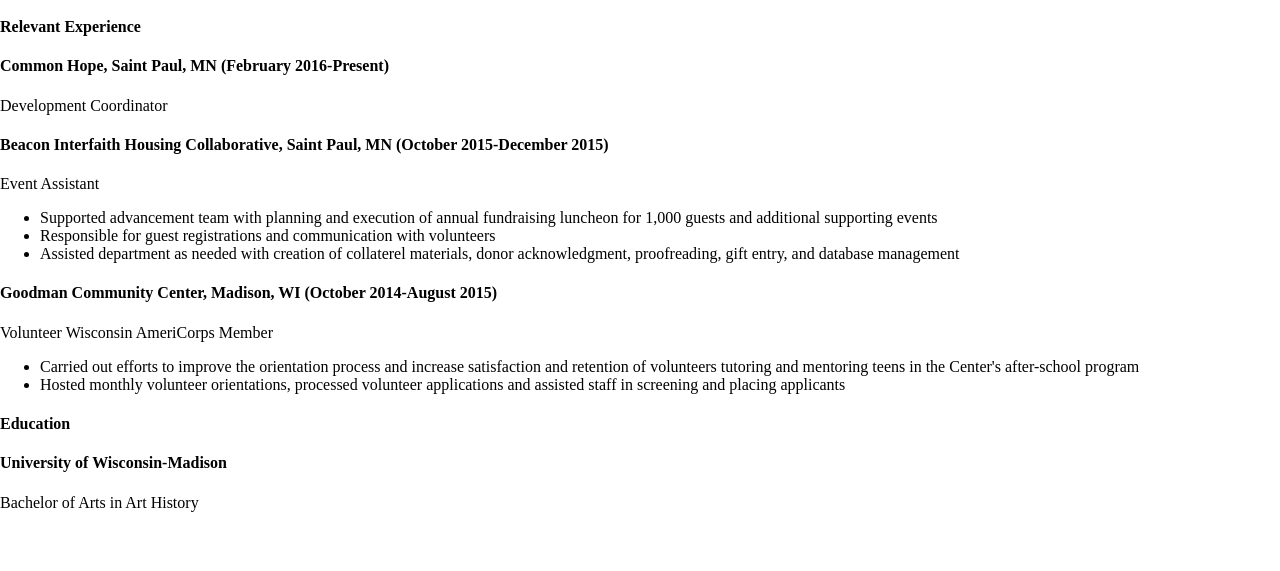
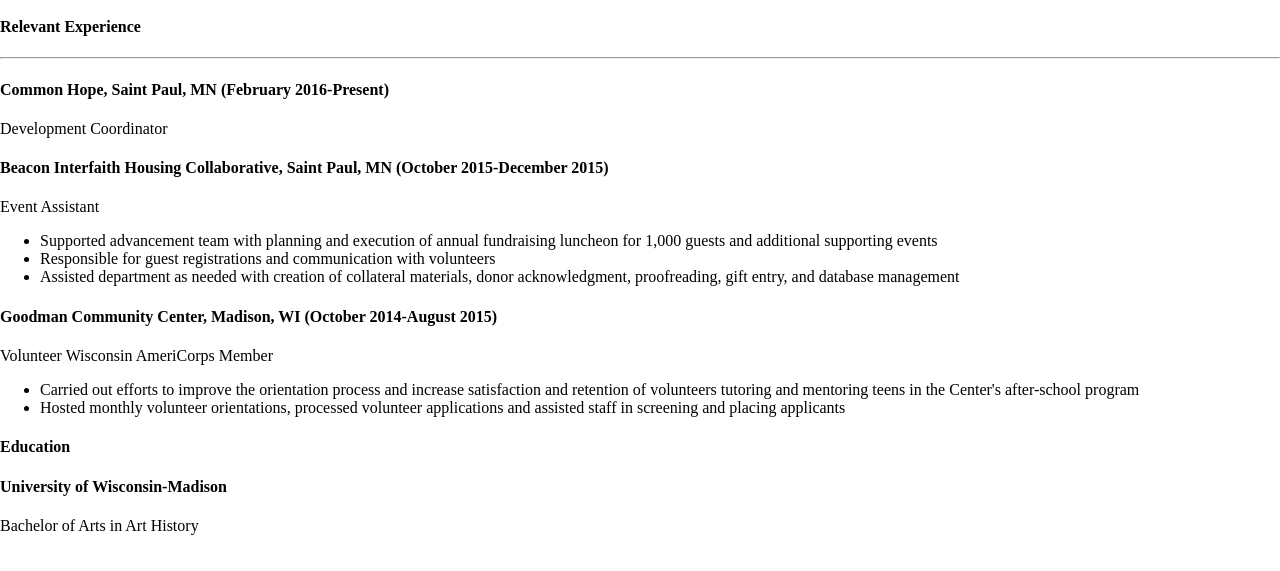
Before and after one commit to pwielgos/pwielgos.github.io, a plain HTML site: page index.html in a window 1280 px wide. Shown: the part 143-714 px from the top of the page. Drawn offline with Linux system fonts and the light colour scheme.

Commit message:
Update index.html

```diff
--- a/index.html
+++ b/index.html
@@ -13,6 +13,7 @@
       <h4 class="address-block">(630) 621-8819, paigewielgos@gmail.com</h4>
     </header>
     <h4>Relevant Experience</h4>
+    <hr>
       <h4>Common Hope, Saint Paul, MN (February 2016-Present)</h4>
       <p>Development Coordinator</p>
       <h4>Beacon Interfaith Housing Collaborative, Saint Paul, MN (October 2015-December 2015)</h4>
@@ -20,7 +21,7 @@
       <ul>
         <li>Supported advancement team with planning and execution of annual fundraising luncheon for 1,000 guests and additional supporting events</li>
         <li>Responsible for guest registrations and communication with volunteers</li>
-        <li>Assisted department as needed with creation of collaterel materials, donor acknowledgment, proofreading, gift entry, and database management</li>
+        <li>Assisted department as needed with creation of collateral materials, donor acknowledgment, proofreading, gift entry, and database management</li>
       </ul>
     <h4>Goodman Community Center, Madison, WI (October 2014-August 2015)</h4>
     <p>Volunteer Wisconsin AmeriCorps Member</p>
```
